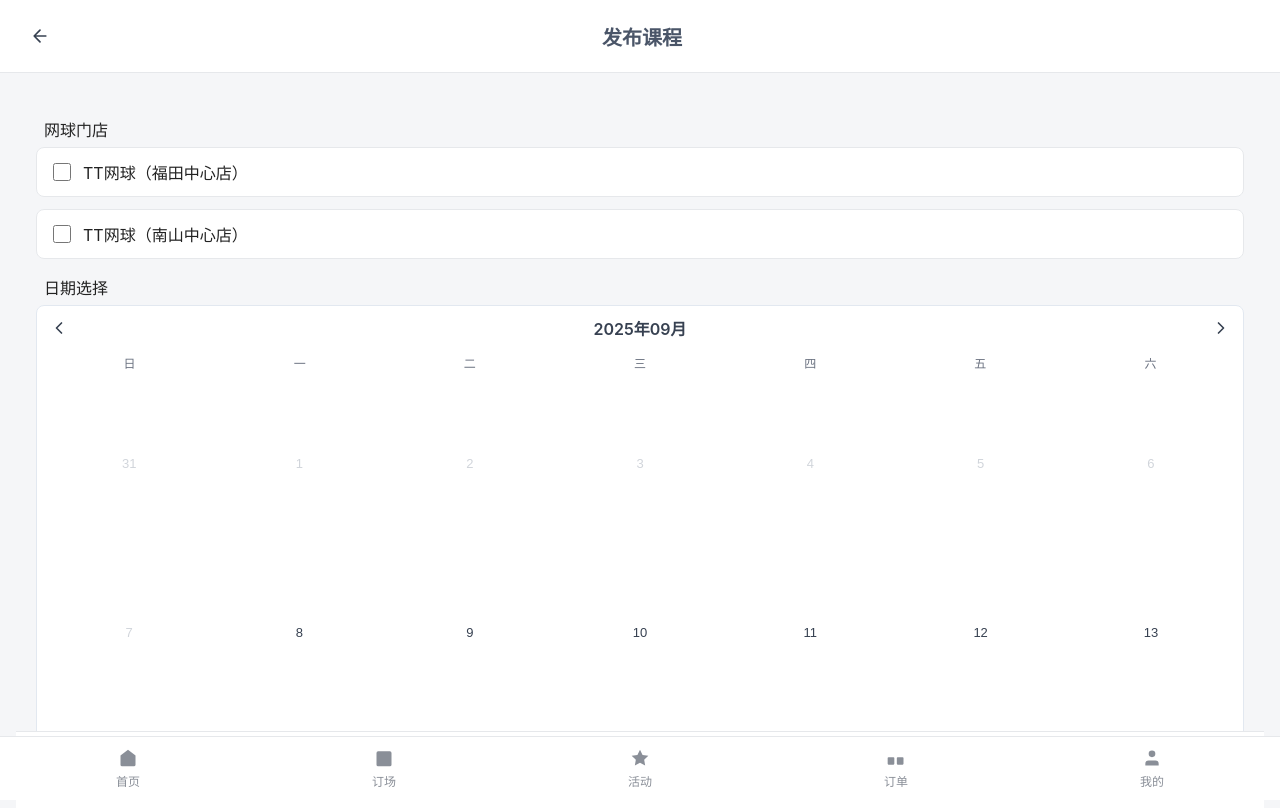
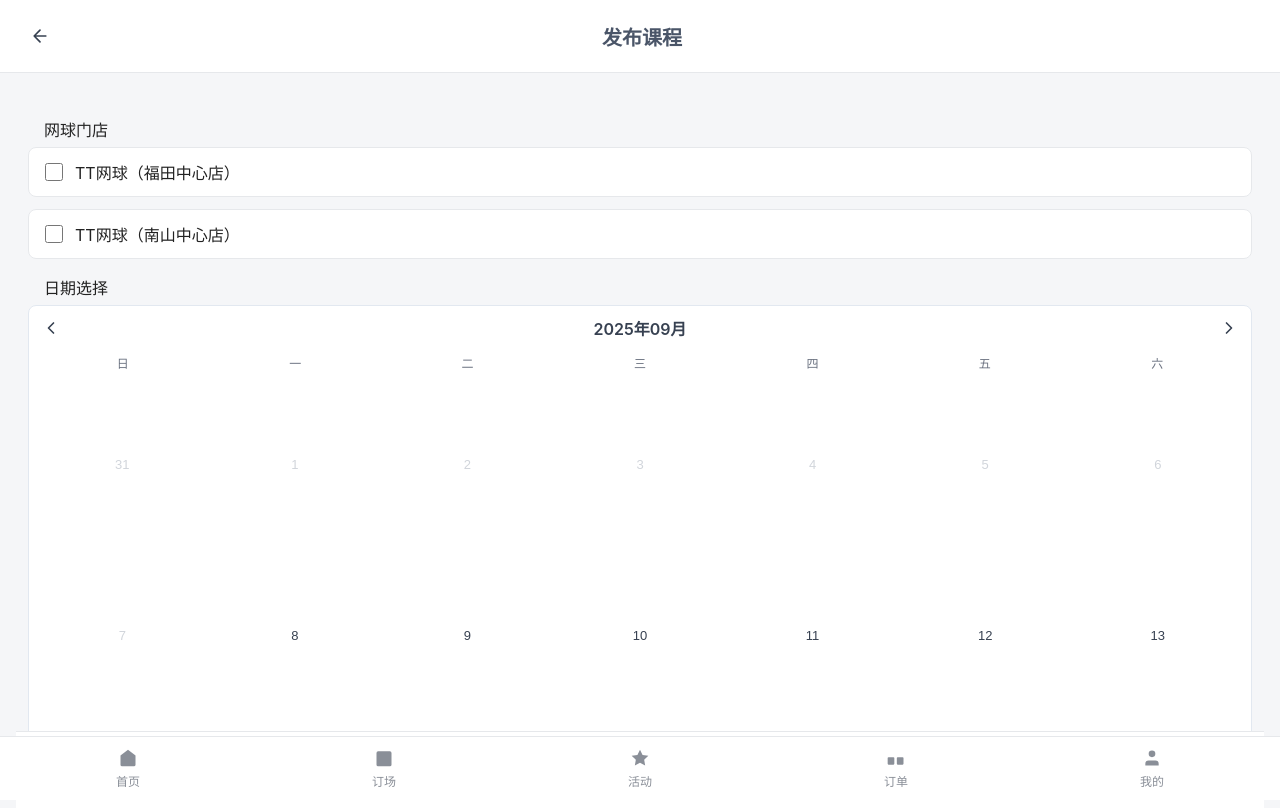
Before and after one commit to winifredlamy-ops/ax, a React (Vite) app: page /publish in a window 1280 px wide. Built offline with nearby package versions, Linux system fonts and the light colour scheme.

Commit message:
缩短发布课程页面边距

```diff
--- a/src/ui/PublishCourse.css
+++ b/src/ui/PublishCourse.css
@@ -56,7 +56,7 @@
 
 .publish-content {
 	flex: 1;
-	padding: 12px 20px;
+	padding: 12px 12px;
 	overflow-y: auto;
 	margin-top: 73px; /* 为固定header留出空间 */
 }
@@ -71,7 +71,7 @@
 	font-weight: 500;
 	color: var(--fg);
 	margin-bottom: 6px;
-	margin-left: 8px; /* 与返回箭头对齐 */
+	margin-left: 16px; /* 与返回箭头对齐 */
 }
 
 .field-input {
```
